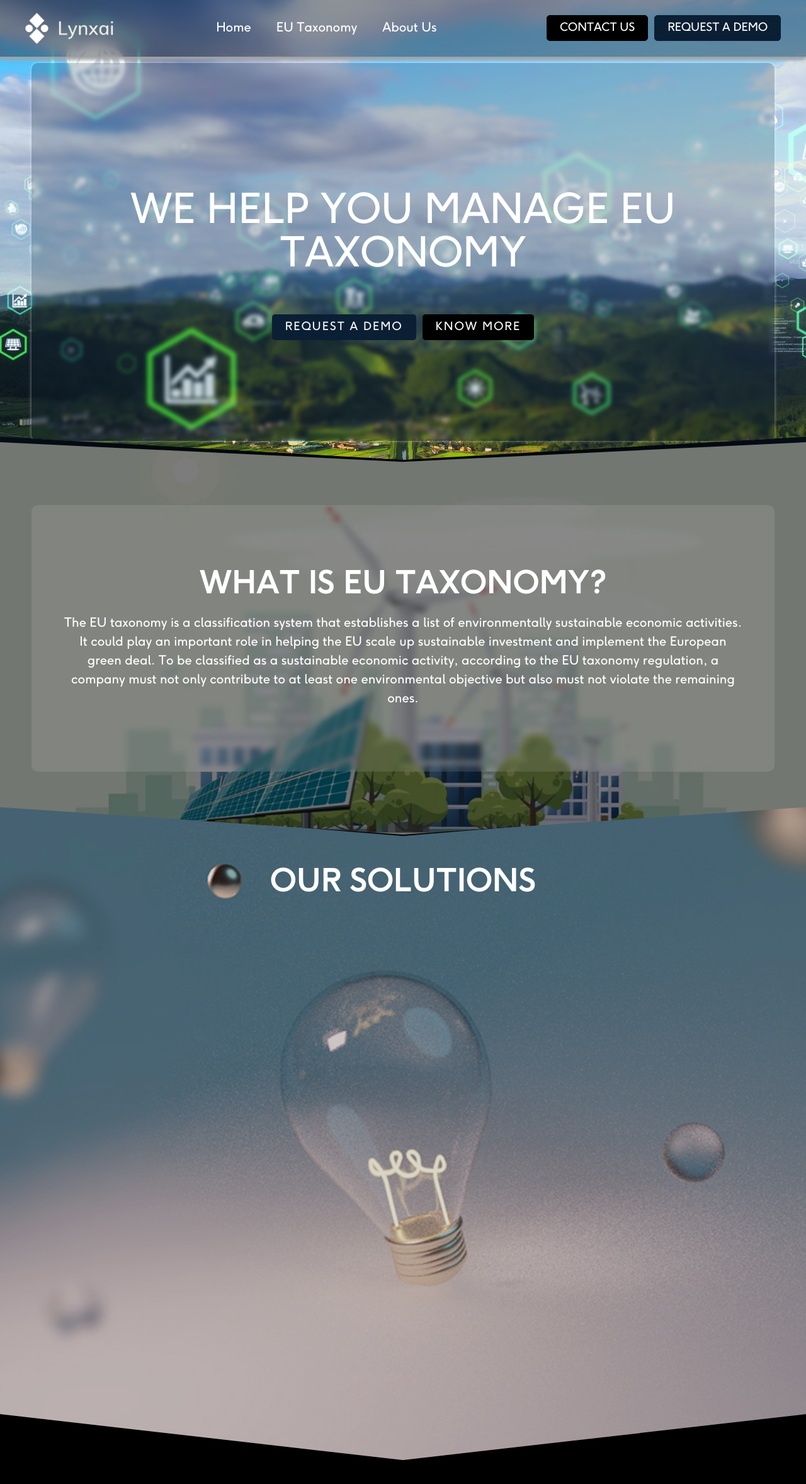
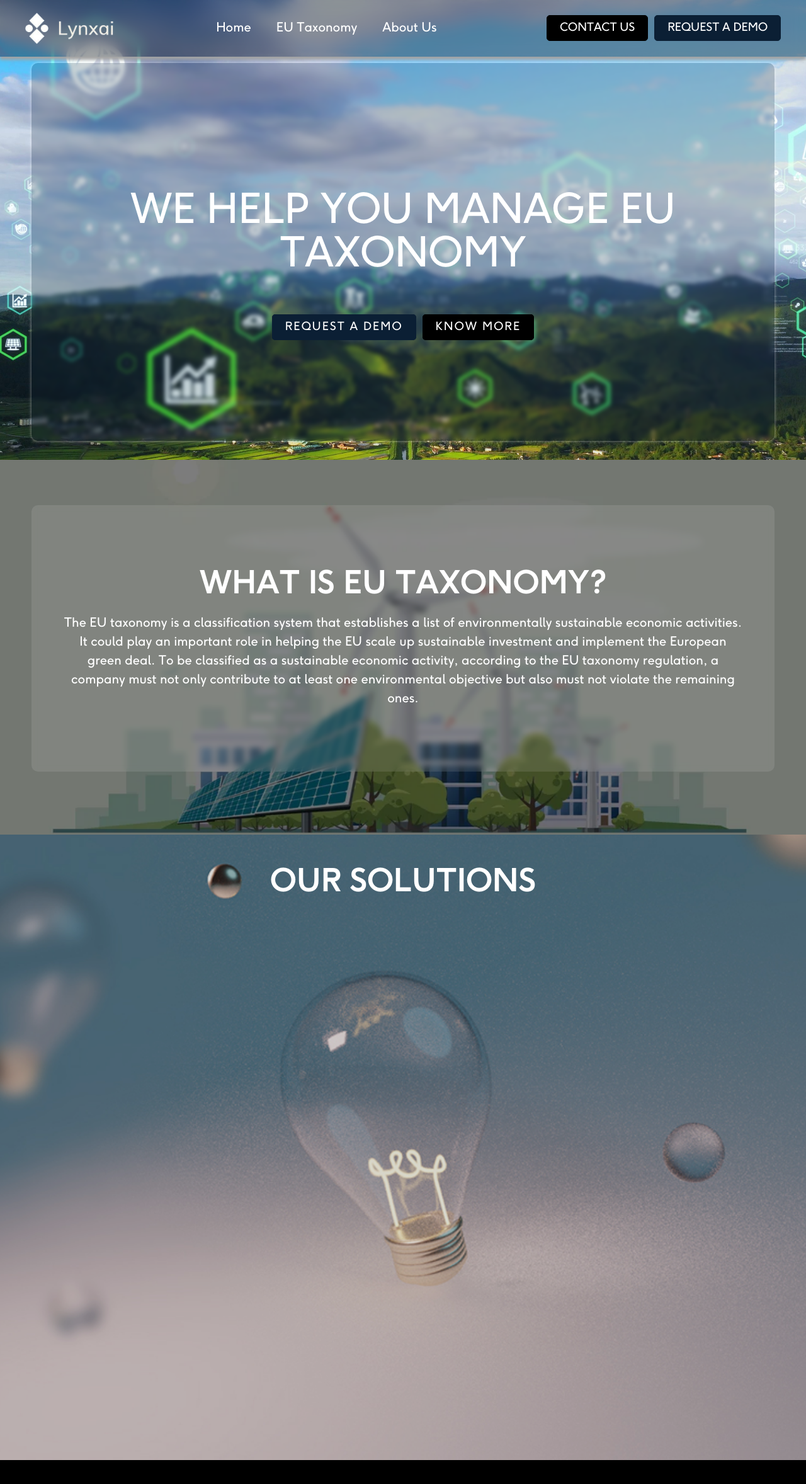
Before and after one commit to SalmanAhmed24/lynxai, a Next.js app: page /euTaxonomy in a window 1280 px wide. Shown: the top 2356 px of the page at 63% size. Built offline with nearby package versions, Linux system fonts and the light colour scheme; a web font is replaced by a local one.

Commit message:
removed clip paths

```diff
--- a/components/DemoSection/demo.scss
+++ b/components/DemoSection/demo.scss
@@ -8,7 +8,7 @@
 	background-size: cover;
 	position: relative;
 	z-index: 2;
-	clip-path: polygon(100% 0%, 100% 100%, 50% 100%, 0 100%, 0 0, 50% 5%);
+	// clip-path: polygon(100% 0%, 100% 100%, 50% 100%, 0 100%, 0 0, 50% 5%);
 	.overlay {
 		width: 100%;
 		height: 100%;
--- a/components/chooseUs/chooseUs.scss
+++ b/components/chooseUs/chooseUs.scss
@@ -3,7 +3,7 @@
 	padding: 7rem 5rem 5rem 5rem;
 	position: relative;
 	margin-top: -3.5rem;
-	clip-path: polygon(100% 0%, 100% 95%, 50% 100%, 0 95%, 0 0, 50% 5%);
+	// clip-path: polygon(100% 0%, 100% 95%, 50% 100%, 0 95%, 0 0, 50% 5%);
 	position: relative;
 	z-index: 2;
 	overflow: hidden;
--- a/components/heroSection/hero.scss
+++ b/components/heroSection/hero.scss
@@ -8,13 +8,13 @@
 	background-position: center center;
 	background-size: cover;
 	background-repeat: no-repeat;
-	clip-path: polygon(0% 0%, 100% 0, 100% 95%, 50% 100%, 0 95%);
+	// clip-path: polygon(0% 0%, 100% 0, 100% 95%, 50% 100%, 0 95%);
 	@include from-320-to-575 {
 		padding: $mobile-padding;
 	}
 	.bg-hero {
 		width: 100%;
-		height: 600px;
+		height: 500px;
 		background-color: transparentize($color: #0b1f34, $amount: 0.8);
 		backdrop-filter: blur(3px);
 		box-shadow: 0 0 5px rgba(255, 255, 255, 0.5);
--- a/components/manageSection/manage.scss
+++ b/components/manageSection/manage.scss
@@ -3,7 +3,7 @@
 	flex-wrap: wrap;
 	padding: 10rem 5rem;
 	margin-top: -3.5rem;
-	clip-path: polygon(100% 0%, 100% 95%, 50% 100%, 0 95%, 0 0, 50% 5%);
+	// clip-path: polygon(100% 0%, 100% 95%, 50% 100%, 0 95%, 0 0, 50% 5%);
 	background-color: #2e3852;
 	position: relative;
 	z-index: 22;
--- a/components/ourProduct/product.scss
+++ b/components/ourProduct/product.scss
@@ -9,7 +9,7 @@
 	background-size: cover;
 	background-position: center center;
 	background-repeat: no-repeat;
-	clip-path: polygon(100% 0%, 100% 95%, 50% 100%, 0 95%, 0 0, 50% 5%);
+	// clip-path: polygon(100% 0%, 100% 95%, 50% 100%, 0 95%, 0 0, 50% 5%);
 	.product-h-wrap {
 		h1 {
 			font-size: 5rem;
--- a/styles/taxonomy.scss
+++ b/styles/taxonomy.scss
@@ -8,7 +8,7 @@
 	background-position: center center;
 	background-size: cover;
 	background-repeat: no-repeat;
-	clip-path: polygon(0% 0%, 100% 0, 100% 95%, 50% 100%, 0 95%);
+	// clip-path: polygon(0% 0%, 100% 0, 100% 95%, 50% 100%, 0 95%);
 	@include from-320-to-575 {
 		padding: $mobile-padding;
 	}
@@ -135,7 +135,7 @@
 	background-position: center center;
 	background-size: cover;
 	background-repeat: no-repeat;
-	clip-path: polygon(50% 5%, 100% 0, 100% 93%, 50% 100%, 0 93%, 0 0);
+	// clip-path: polygon(50% 5%, 100% 0, 100% 93%, 50% 100%, 0 93%, 0 0);
 	position: relative;
 	z-index: 4;
 	@include from-320-to-992 {
@@ -175,7 +175,7 @@
 	background-position: center center;
 	background-size: cover;
 	background-repeat: no-repeat;
-	clip-path: polygon(50% 5%, 100% 0, 100% 93%, 50% 100%, 0 93%, 0 0);
+	// clip-path: polygon(50% 5%, 100% 0, 100% 93%, 50% 100%, 0 93%, 0 0);
 	position: relative;
 	z-index: 3;
 	@include from-320-to-992 {
@@ -243,7 +243,7 @@
 	background-position: center center;
 	background-size: cover;
 	background-repeat: no-repeat;
-	clip-path: polygon(50% 5%, 100% 0, 100% 100%, 50% 100%, 0 100%, 0 0);
+	// clip-path: polygon(50% 5%, 100% 0, 100% 100%, 50% 100%, 0 100%, 0 0);
 	position: relative;
 	z-index: 2;
 	@include from-320-to-992 {
```
